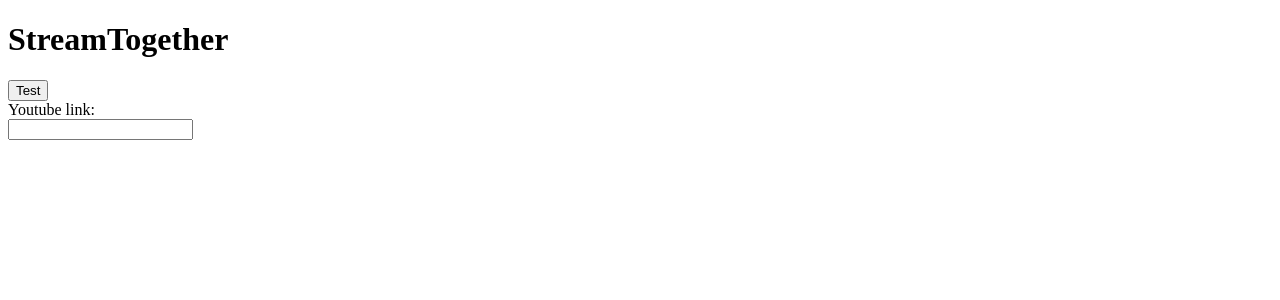
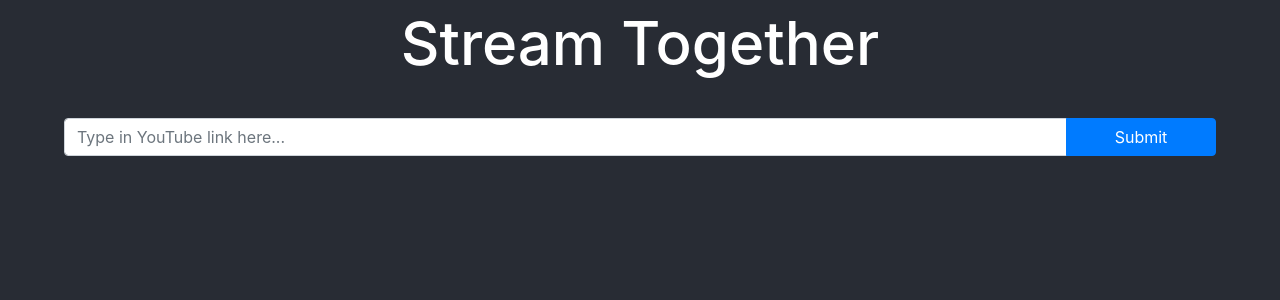
Before and after one commit to danielyim1/StreamTogether, a Flask app: page /session in a window 1280 px wide. Shown: the top 300 px of the page. Run offline with Flask 2, Linux system fonts and the light colour scheme; some libraries are stand-ins or nearby versions.

Commit message:
Adding styling changes

```diff
--- /dev/null
+++ b/static/styles/mystyle.css
@@ -0,0 +1,43 @@
+h1 {
+    font-size: 60px;
+    color: #fff;
+}
+
+.create_button {
+    width: 30%;
+    height: 50px;
+}
+
+body {
+    height: 100%;
+    background-color: #282c34;
+}
+
+label {
+    font-size: 20px;
+    color: #fff;
+}
+
+html {
+    height: 100%;
+}
+
+.fill {
+    min-height: 100%;
+    height: 100%;
+}
+
+button#submit {
+    width: 150px;
+}
+
+.embedded-video-16-9 {
+    width:  90vw;
+    height: 50.625vw; /* 90*9/16 */
+}
+
+.margin {
+    margin-left: 5vw;
+    margin-right: 5vw;
+    width: auto;
+}
--- a/templates/session.html
+++ b/templates/session.html
@@ -10,21 +10,37 @@
       const urlParams = new URLSearchParams(queryString);
       const sessionId = urlParams.get('id');// get url
 
+      var baseUrl;
+      if (location.port) {
+          baseUrl = "http://" + document.domain + ":" + location.port;
+      } else {
+          baseUrl = "https://" + document.domain;
+      }
 
       //https://stackoverflow.com/questions/105034/how-to-create-a-guid-uuid-in-javascript
       const clientId = Math.random().toString(36).substring(2, 15) + Math.random().toString(36).substring(2, 15);
+      var videoShown = false;
+      var ignoreStateChange = false;
+
+      function showVideo() {
+        if (!videoShown) {
+          videoShown = true;
+          document.getElementById("video").style.display = "block";
+        }
+      }
 
       function setVideo() {
         socket.emit("set_video", sessionId, $('input#link')[0].value);
+        showVideo();
+        ignoreStateChange = true;
       }
 
       function uploadVideo(video_id) {
         if (video_id == 'Invalid') {
             alert("Invalid Youtube URL");
         } else {
-          // $('div#message').append('<p>' + link + '</p>');
-          // $('iframe').prop("src",link);
-          // player.videoId = 'c943gFL-OUU';
+          showVideo();
+          ignoreStateChange = true;
           player.loadVideoById(video_id);
         }
       }
@@ -32,11 +48,12 @@
       function changeVideoState(isPlaying,currentTime) {
         // console.log("video is started");
         if (player.getPlayerState() == YT.PlayerState.PAUSED && isPlaying)  {
-          console.log(player.getPlayerState());
+          showVideo();
           player.seekTo(currentTime,true);
           player.playVideo();
         }
         else if (player.getPlayerState() == YT.PlayerState.PLAYING && !isPlaying) {
+          showVideo();
           player.seekTo(currentTime,true);
           player.pauseVideo();
         }
@@ -46,9 +63,14 @@
         console.log(message);
       }
 
+      function goHome() {
+        window.location.href = baseUrl;
+      }
+
       function handleConnect() {
         console.log("user is connected");
-        $('a#test').on('click',setVideo);
+        $('button#submit').on('click',setVideo);
+        $('button#home').on('click', goHome);
 
         socket.on('upload_video',uploadVideo);
         socket.on('change_video_state',changeVideoState);
@@ -60,7 +82,7 @@
       var socket;
       function onPlayerReady(event) {
         console.log("on player ready");
-        socket = io.connect("https://" + document.domain);
+        socket = io.connect(baseUrl);
         socket.on('connect', handleConnect);
 
         $(window).bind('beforeunload', function(){
@@ -70,6 +92,10 @@
       }
 
       function onPlayerStateChange(event) {
+        if (ignoreStateChange) {
+          ignoreStateChange = false;
+          return;
+        }
         console.log(event);
         if (event.data == YT.PlayerState.PLAYING) {
           socket.emit('change_video',sessionId,true,event.target.getCurrentTime());
@@ -88,34 +114,51 @@
       var player;
       function onYouTubeIframeAPIReady() {
         player = new YT.Player('player', {
-          height: '390',
-          width: '640',
+          height: '100%',
+          width: '100%',
           videoId: 'M7lc1UVf-VE',
           events: {
             'onReady': onPlayerReady,
             'onStateChange': onPlayerStateChange
           }
         });
-        console.log(player);
       }
+
+      $(document).ready(function() {
+        document.getElementById("video").style.display = "none";
+      });
     </script>
+
+  <!-- Latest compiled and minified CSS -->
+  <link rel="stylesheet" href="https://stackpath.bootstrapcdn.com/bootstrap/4.5.2/css/bootstrap.min.css"
+    integrity="sha384-JcKb8q3iqJ61gNV9KGb8thSsNjpSL0n8PARn9HuZOnIxN0hoP+VmmDGMN5t9UJ0Z" crossorigin="anonymous">
+  <script src="https://stackpath.bootstrapcdn.com/bootstrap/3.4.1/js/bootstrap.min.js"
+    integrity="sha384-aJ21OjlMXNL5UyIl/XNwTMqvzeRMZH2w8c5cRVpzpU8Y5bApTppSuUkhZXN0VxHd"
+    crossorigin="anonymous"></script>
+  <link rel="stylesheet" type="text/css" href="{{ url_for('static',filename='styles/mystyle.css') }}">
 
 </head>
 
 <body>
 
-  <h1>StreamTogether</h1>
+  <div class="text-center">
+    <button class="btn shadow-none text-center" id="home">
+      <h1>Stream Together</h1>
+    </button>
+  </div>
+  <br />
 
+  <div class="input-group mb-3 margin">
+    <input type="text" id="link" name="link" class="form-control" placeholder="Type in YouTube link here...">
+    <div class="input-group-append">
+      <button id=submit class="btn btn-primary align-middle">Submit</button>
+    </div>
+  </div>
+  <br />
 
-  <a href=# id=test><button>Test</button></a>
-  <div id=message>
-
+  <div class="embedded-video-16-9 margin" id="video">
+    <div id="player"></div>
   </div>
-
-  <label for="link">Youtube link:</label><br>
-  <input type="text" id="link" name="link"><br>
-
-  <div id="player"></div>
 </body>
 
 </html>
```
Also changed, not shown: templates/home.html (+28 -6 lines).
